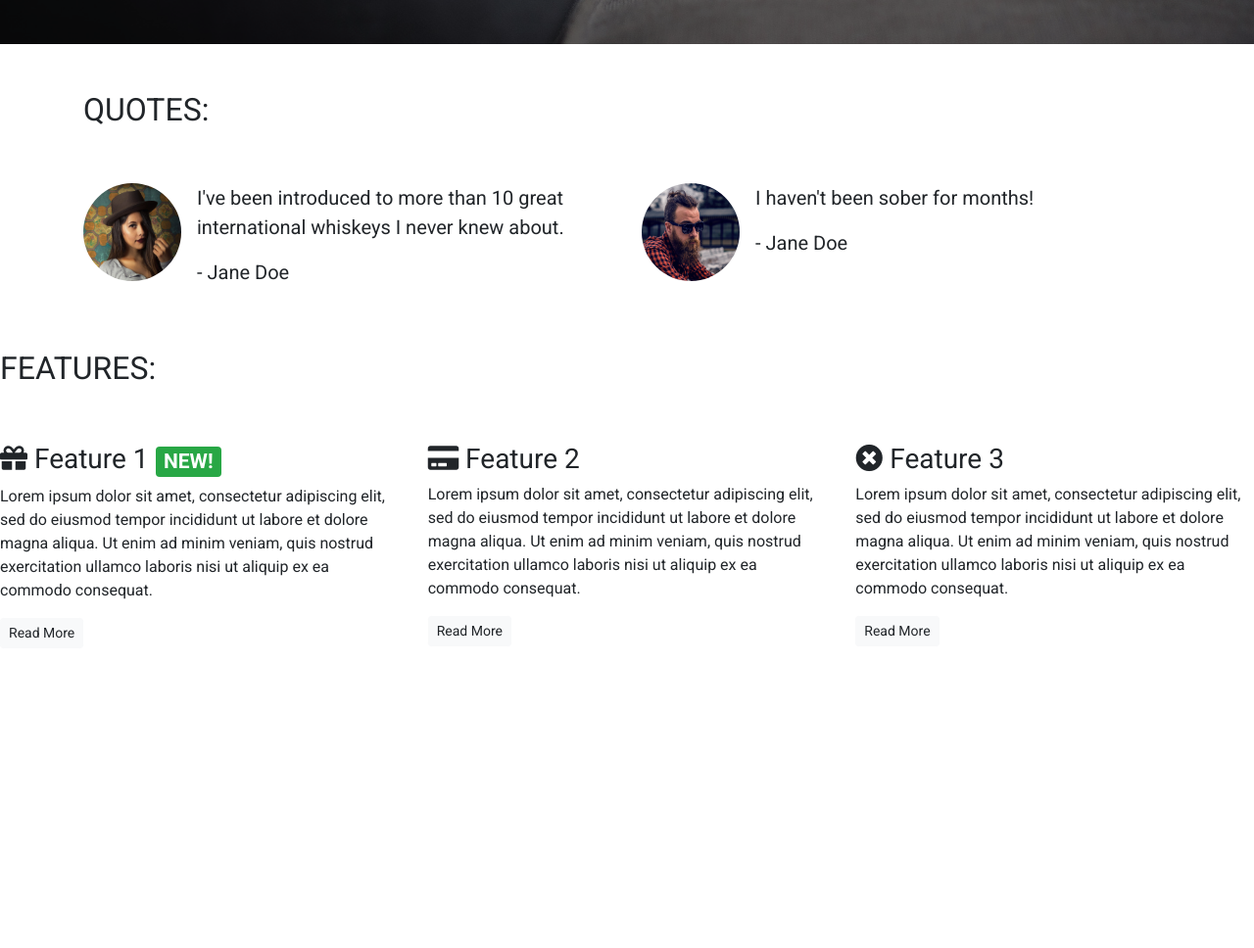
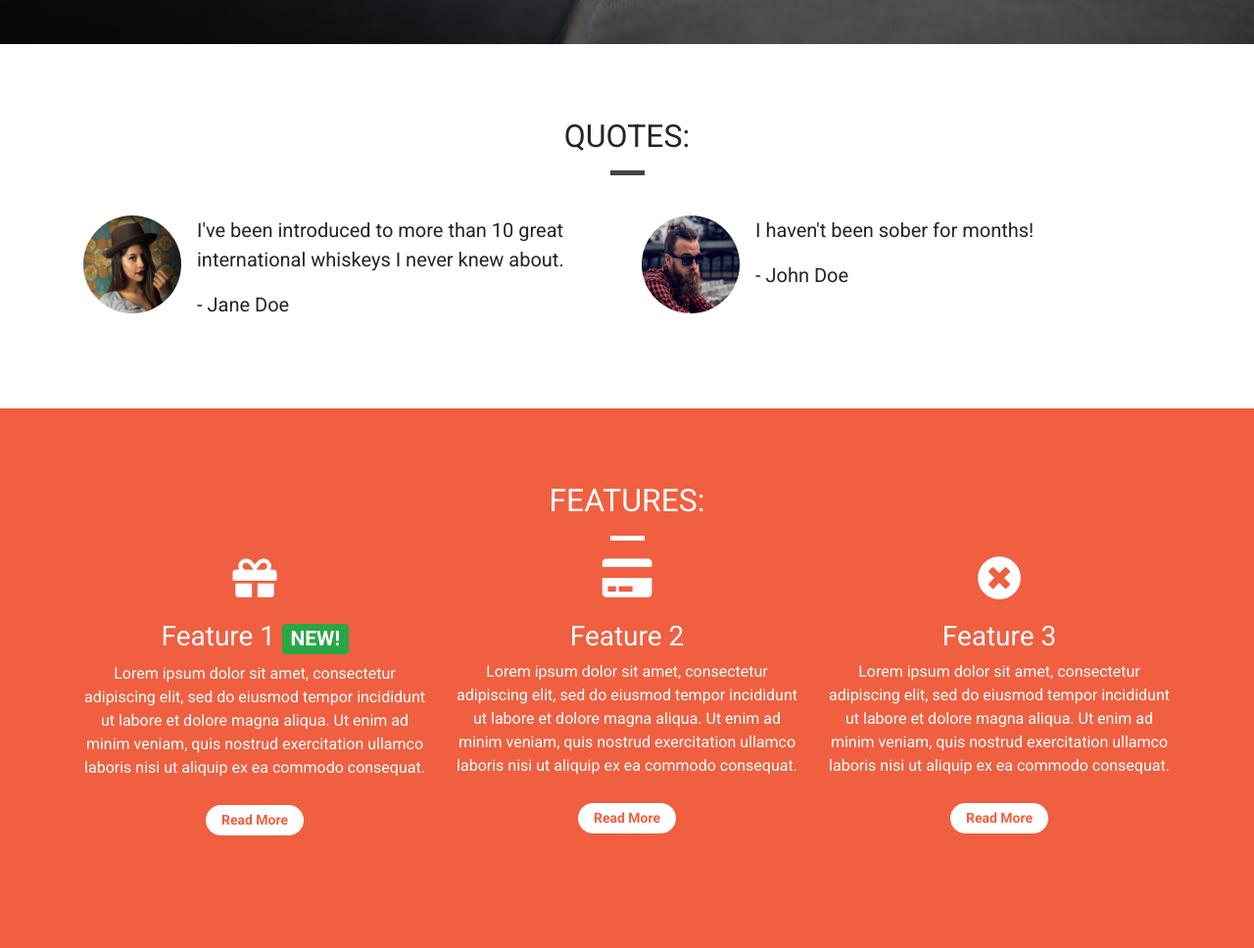
Before and after one commit to krisztinatxt/bootstrap4, a plain HTML site: page index.html in a window 1280 px wide. Shown: the part 755-1723 px from the top of the page at 98% size. Before the commit the page ends 1433 px from the top, so only its background shows below. Drawn offline with nearby package versions, Linux system fonts and the light colour scheme.

Commit message:
Final touch: features, quetes

```diff
--- a/css/style.css
+++ b/css/style.css
@@ -2,21 +2,13 @@ body {
     font-family: 'Roboto', sans-serif;
 }
 
-.alert-container .col-12 {
-    padding-left: 0;
-    padding-right: 0;
+
+.container-wrapper {}
+
+.container-wrapper--red {
+    background-color: #f05f40;
+    color: white;
 }
-
-.site-wide-alert {
-    color: #544600;
-    background-color: #eec802;
-    border-color: #eec802;
-    padding: 5px 15px;
-    margin-bottom: 0;
-    border: 1px solid transparent;
-    border-radius: 0;
-}
-
 
 .callout-container {
     height: 100vh;
@@ -42,6 +34,12 @@ body {
     width: 100%;
     background-color: rgba(0, 0, 0, 0.5);
 }
+
+.content-container {
+    padding-top: 75px;
+    padding-bottom: 75px;
+}
+
 
 .navalert-container {
     position: absolute;
@@ -70,6 +68,7 @@ body {
 .navbar .navbar-nav a {
     font-weight: bold;
 }
+
 
 .jumbotron {
     background-color: transparent;
@@ -105,10 +104,13 @@ body {
     background-color: #f05f40;
 }
 
+.block-divider--white {
+    background-color: white;
+}
+
 .block-divider--short {
     width: 35px;
 }
-
 
 
 .btn--cta {
@@ -131,3 +133,57 @@ body {
     border-color: #df4929;
     color: white;
 }
+
+
+.alert-container .col-12 {
+    padding-left: 0;
+    padding-right: 0;
+}
+
+.site-wide-alert {
+    color: #544600;
+    background-color: #eec802;
+    border-color: #eec802;
+    padding: 5px 15px;
+    margin-bottom: 0;
+    border: 1px solid transparent;
+    border-radius: 0;
+}
+
+
+.page-header {
+    margin-bottom: 0;
+    border-bottom: 0;
+    text-align: center;
+}
+
+.page-header h2 {
+    margin-top: 0;
+}
+
+
+
+.quotes .page-header {
+    margin-bottom: 25px;
+}
+
+.feature {
+    text-align: center;
+    margin-bottom: 40px;
+}
+
+.feature i {
+    margin-bottom: 20px;
+    font-size: 45px;
+    line-height: 45px;
+}
+
+.feature .btn {
+    background-color: white;
+    border-color: white;
+    border-radius: 15px;
+    min-width: 100px;
+    font-weight: bold;
+    margin-top: 10px;
+    color: #f05f40;
+}
--- a/index.html
+++ b/index.html
@@ -69,14 +69,16 @@
                 </section>
             </div>
         </div>
-
     </div>
 
-   <div class="container quotes-container">
+
+    <div class="container-wrapper">
+        <div class="container quotes-container content-container">
             <section class="quotes">
                 <div class="row">
-                <div class="col-12 my-5">
+                    <div class="col-12 page-header">
                         <h2 class="text-uppercase">Quotes:</h2>
+                        <hr class="block-divider block-divider--short">
                     </div>
                 </div>
                 <div class="row">
@@ -101,45 +103,50 @@
                             <div class="media-body">
                                 <blockquote class="blockquote">
                                     <p>I haven't been sober for months!</p>
-                                <p>- Jane Doe</p>
+                                    <p>- John Doe</p>
                                 </blockquote>
                             </div>
                         </div>
                     </div>
                 </div>
             </section>
+
         </div>
-    <div class="features-container">
+    </div>
+    <div class="container-wrapper container-wrapper--red">
+        <div class="container features-container content-container">
             <section class="features">
                 <div class="row">
-                <div class="col-12 my-5">
+                    <div class="col-12 page-header">
                         <h2 class="text-uppercase">Features:</h2>
+                        <hr class="block-divider block-divider--short block-divider--white">
                     </div>
                 </div>
                 <div class="row">
                     <div class="col-12 col-md-6 col-lg-4">
                         <div class="feature">
-                        <h3><i class="fas fa-gift d-none d-sm-inline"></i> Feature 1 <span class="badge badge-success">NEW!</span></h3>
+                            <h3><i class="fas fa-gift d-none d-sm-block"></i> Feature 1 <span class="badge badge-success">NEW!</span></h3>
                             <p>Lorem ipsum dolor sit amet, consectetur adipiscing elit, sed do eiusmod tempor incididunt ut labore et dolore magna aliqua. Ut enim ad minim veniam, quis nostrud exercitation ullamco laboris nisi ut aliquip ex ea commodo consequat.</p>
                             <p><a class="btn btn-sm btn-light" href="">Read More</a></p>
                         </div>
                     </div>
                     <div class="col-12 col-md-6 col-lg-4">
                         <div class="feature">
-                        <h3><i class="fas fa-credit-card d-none d-sm-inline"></i> Feature 2</h3>
+                            <h3><i class="fas fa-credit-card d-none d-sm-block"></i> Feature 2</h3>
                             <p>Lorem ipsum dolor sit amet, consectetur adipiscing elit, sed do eiusmod tempor incididunt ut labore et dolore magna aliqua. Ut enim ad minim veniam, quis nostrud exercitation ullamco laboris nisi ut aliquip ex ea commodo consequat.</p>
                             <p><a class="btn btn-sm btn-light" href="">Read More</a></p>
                         </div>
                     </div>
                     <div class="col-12 d-md-none d-lg-block col-lg-4">
                         <div class="feature">
-                        <h3><i class="fas fa-times-circle d-none d-sm-inline"></i> Feature 3</h3>
+                            <h3><i class="fas fa-times-circle d-none d-sm-block"></i> Feature 3</h3>
                             <p>Lorem ipsum dolor sit amet, consectetur adipiscing elit, sed do eiusmod tempor incididunt ut labore et dolore magna aliqua. Ut enim ad minim veniam, quis nostrud exercitation ullamco laboris nisi ut aliquip ex ea commodo consequat.</p>
                             <p><a class="btn btn-sm btn-light" href="">Read More</a></p>
                         </div>
                     </div>
                 </div>
             </section>
+        </div>
     </div>
 
     <div class="modal" tabindex="-1" role="dialog" id="signUpModal">
```
Lines whose indentation alone changed are shown as unchanged.
